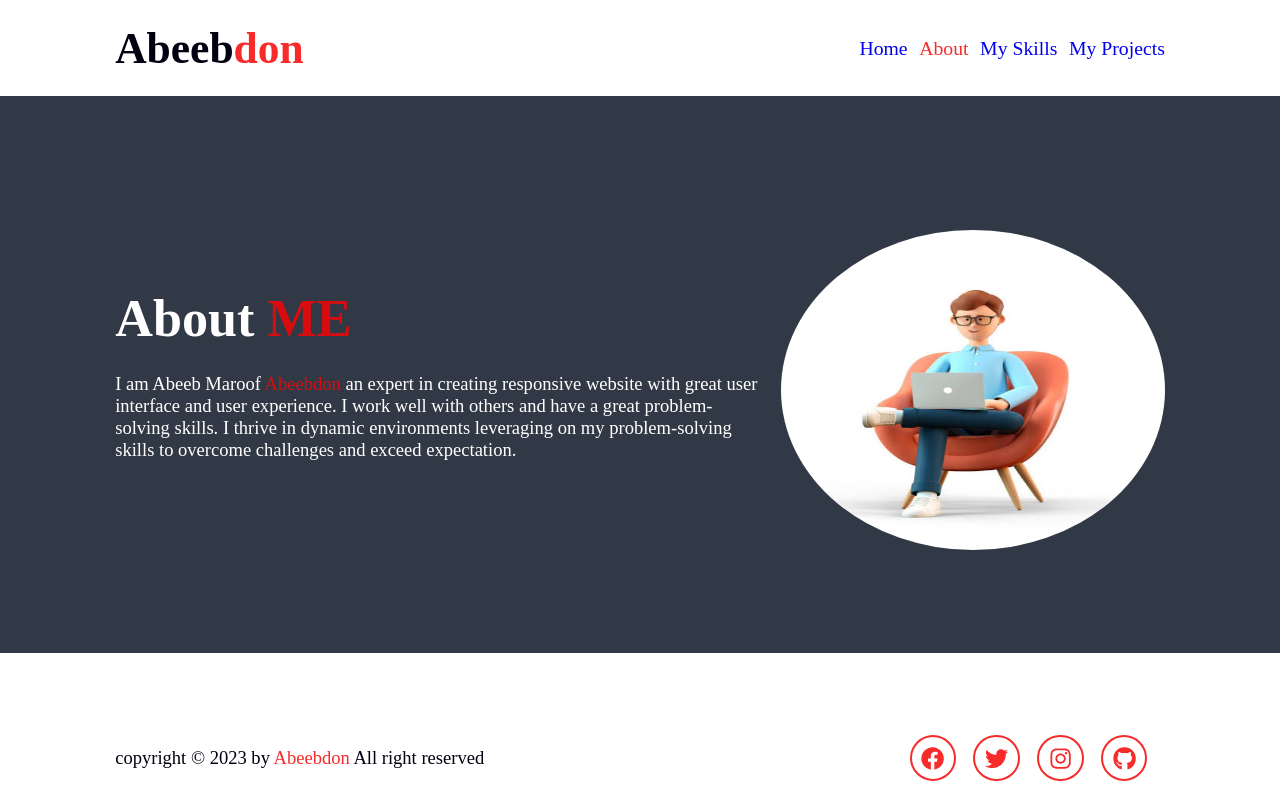
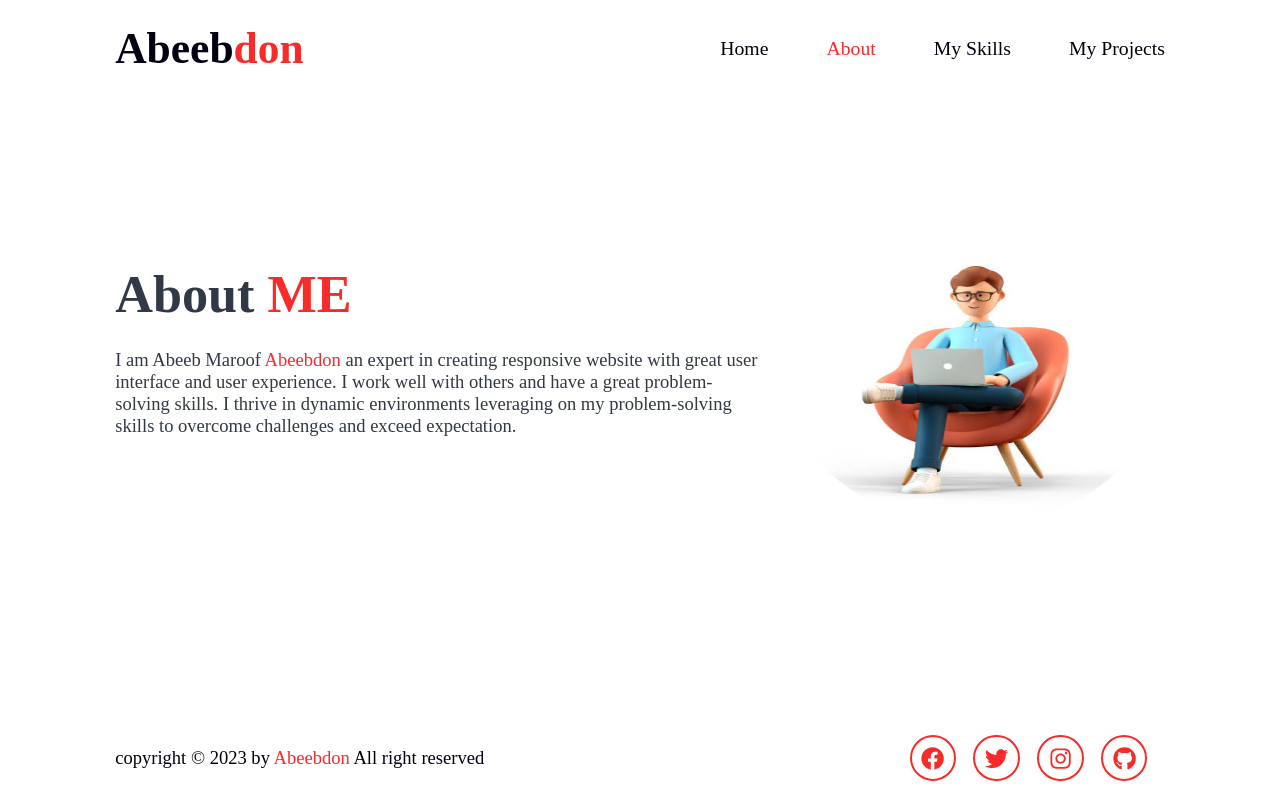
Before and after one commit to abeeebdon/my-portfolio, a React (Create React App) app: page /about in a window 1280 px wide. Built offline with nearby package versions, Linux system fonts and the light colour scheme.

Commit message:
Still on responsiveness

```diff
--- a/src/App.js
+++ b/src/App.js
@@ -16,7 +16,7 @@ function App() {
   return (
     <div>
       <Header onClick={handleClick} sideBar={sideBar} />
-      {sideBar ? <Sidebar /> : <div>N</div>}
+      {sideBar ? <Sidebar /> : <div style={{ color: 'red' }}>N</div>}
       <Routes>
         <Route path="/" element={<Home />} />
         <Route path="/about" element={<About />} />
--- a/src/index.scss
+++ b/src/index.scss
@@ -15,7 +15,6 @@ $mc: rgba(247, 5, 5, 0.849);
 
 html {
   font-size: 72.5%;
-  /* overflow: hidden; */
 }
 
 body {
@@ -28,7 +27,10 @@ section {
   padding: 10rem 9% 2rem;
 }
 
-/* Header styling starts here */
+/* Header styling starts here
+
+
+for Header*/
 
 .header {
   position: fixed;
@@ -60,21 +62,34 @@ section {
   gap: 1rem;
   font-size: 1.7rem;
 
-  .active {
+  .navlink {
+    font-size: 1.7rem;
+    color: $tc;
+    margin-left: 4rem;
+    transition: 0.3s;
+  }
+
+  .navlink:hover {
     color: $mc;
-    .navlink {
-      font-size: 1.7rem;
-      color: $tc;
-      margin-left: 4rem;
-      transition: 0.3s;
-      &:hover {
-        color: $mc;
-      }
-    }
+  }
+  .navlink.active {
+    color: $mc;
   }
 }
+
+/* header styling ends here */
+/* header styling ends here */
+/* header styling ends here */
+/* header styling ends here */
+/* header styling ends here */
 /* header styling ends here */
 
+/* Home or landing page  styling starts her (landing page) */
+/* Home or landing page  styling starts her (landing page) */
+/* Home or landing page  styling starts her (landing page) */
+/* Home or landing page  styling starts her (landing page) */
+/* Home or landing page  styling starts her (landing page) */
+/* Home or landing page  styling starts her (landing page) */
 /* Home or landing page  styling starts her (landing page) */
 .home {
   display: flex;
@@ -151,11 +166,12 @@ span {
   justify-content: center;
   align-items: center;
   gap: 2rem;
-  padding: 12rem 9% 2rem;
-  background: $sbg;
+  padding: 8rem 9% 2rem;
+  // background: $sbg;
   min-height: 80vh;
   .about-content {
-    color: $bg;
+    color: $sbg;
+    opacity: 100%;
     h2 {
       text-align: left;
       font-size: 4.5rem;
@@ -183,6 +199,7 @@ span {
 
 .portfolio {
   background: $bg;
+
   h2 {
     margin-bottom: 4rem;
   }
@@ -296,6 +313,7 @@ span {
 
 .grid {
   display: grid;
+  height: 80vh;
   gap: 1rem;
   grid-template-columns: repeat(3, 1fr);
   .grid-image {
@@ -359,9 +377,7 @@ span {
   .portfolio {
     margin-top: 12rem;
   }
-  .contact {
-    min-height: auto;
-  }
+
   .footer {
     padding: 0.1rem 3%;
   }
```
